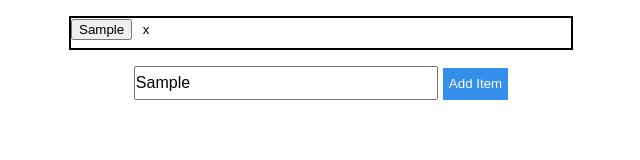
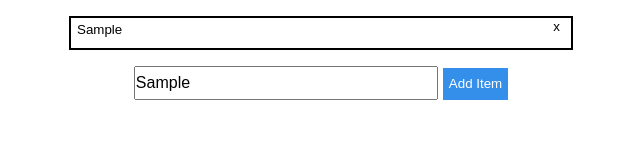
Before and after one commit to simon-mok-oocl/react_todo, a React (Create React App) app: page / in a window 1280 px wide. Both pictures are taken after typing "Sample" into the empty fields and a click on the input "Add Item". Shown: the top 160 px of the page, without its empty margins (319-959 px from the left). Built offline with nearby package versions, Linux system fonts and the light colour scheme.

Commit message:
[todo list][simon] feat: edit css and layout

```diff
--- a/src/component/item.js
+++ b/src/component/item.js
@@ -26,7 +26,7 @@ function Item(props)
 	else
 		description =  <span>{props.todo.description}</span>  ;
 
-	return [<p> <button type="link" onClick={toggleDone}>{ description }</button> {crossButton} </p>];
+	return [<p> <button class="link" onClick={toggleDone}>{ description }</button> {crossButton} </p>];
 }
 
 export default Item;
--- a/src/style/item.css
+++ b/src/style/item.css
@@ -12,7 +12,11 @@ p{
 input[type=button]{
 	background-color: transparent;
 	border: none;
-	align-self: right;
+	float: right;
+	margin-right: 5px;
 }
 
-button.link { background:none; border:none; }
+button.link {
+	 background:none;
+	  border:none;
+}
```
